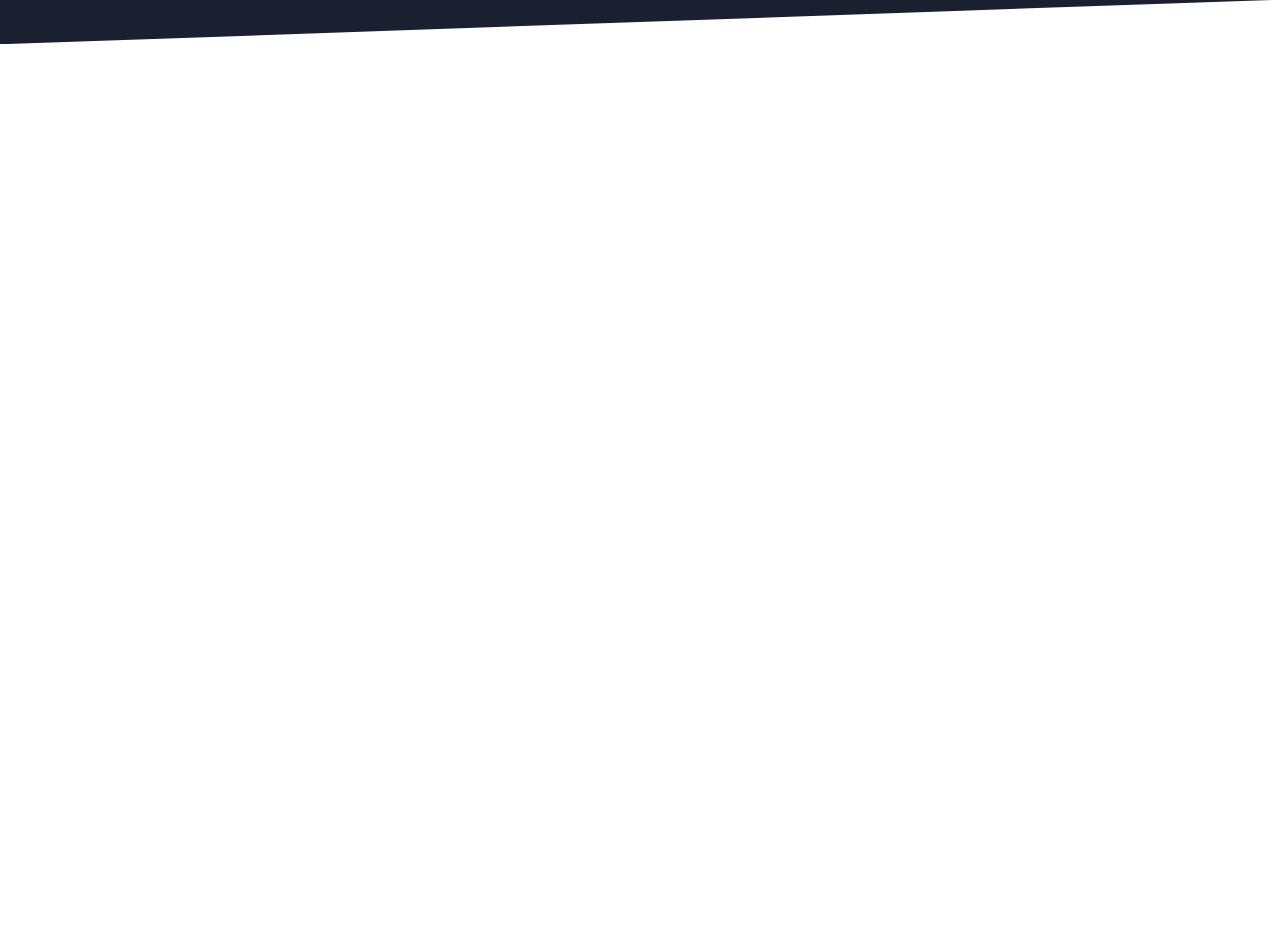
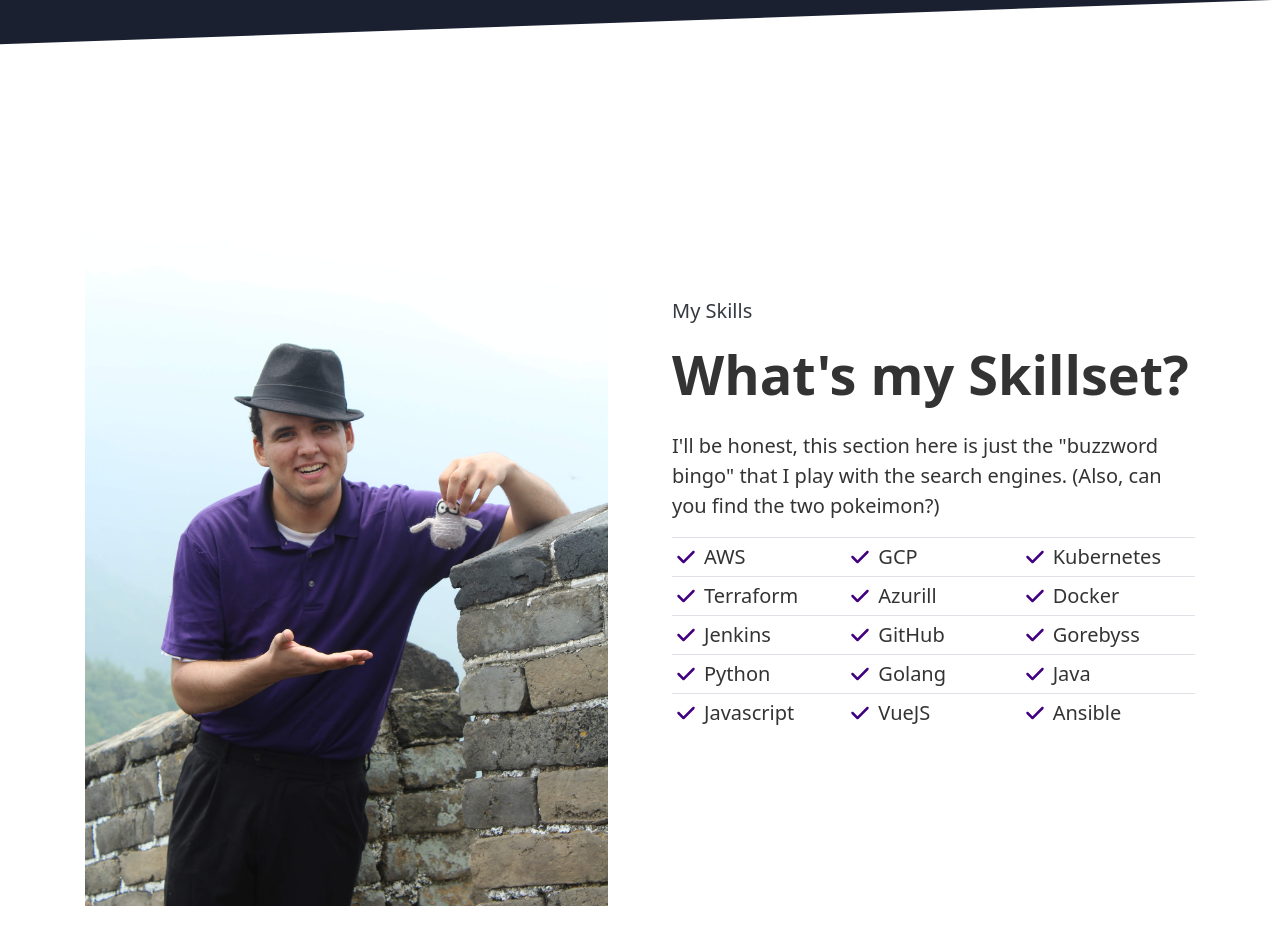
Before and after one commit to Muhammad-Rubel/aaronNBrock-portfolio, a SvelteKit app: page / in a window 1280 px wide. Shown: the part 6340-7284 px from the top of the page. Before the commit the page ends 6384 px from the top, so only its background shows below. Built offline with nearby package versions, Linux system fonts and the light colour scheme; a web font is replaced by a local one.

Commit message:
Skill section completed

```diff
--- /dev/null
+++ b/src/lib/components/Homepage/Skillset.svelte
@@ -0,0 +1,51 @@
+<script lang="ts">
+	import SkillImage from '$lib/assets/images/skill/skill_image.jpg';
+	import Check from '../Svg/Check.svelte';
+	const skills = [
+		'AWS',
+		'GCP',
+		'Kubernetes',
+		'Terraform',
+		'Azurill',
+		'Docker',
+		'Jenkins',
+		'GitHub',
+		'Gorebyss',
+		'Python',
+		'Golang',
+		'Java',
+		'Javascript',
+		'VueJS',
+		'Ansible'
+	];
+</script>
+
+<section id="skill" class="relative">
+	<div
+		class="container py-[50px] lg:py-[100px] lg:grid grid-cols-2 items-center gap-x-16 space-y-8 lg:space-y-0"
+	>
+		<div>
+			<img src={SkillImage} alt="" />
+		</div>
+
+		<div class="">
+			<span class="top-title">My Skills</span>
+			<h2 class="text-3xl md:text-[3.375rem] font-semibold leading-[1.2] mb-6">
+				What's my Skillset?
+			</h2>
+			<p class="mb-4 text-xl leading-normal">
+				I'll be honest, this section here is just the "buzzword bingo" that I play with the search
+				engines. (Also, can you find the two pokeimon?)
+			</p>
+
+			<div class="grid grid-cols-3">
+				{#each skills as skill}
+					<span class="flex justify-start items-center space-x-2 p-1 border-t border-[#dee2e6]">
+						<Check classNames="h-5 w-5 text-[#400080] fill-current" />
+						<span class="text-xl leading-normal">{skill}</span>
+					</span>
+				{/each}
+			</div>
+		</div>
+	</div>
+</section>
--- /dev/null
+++ b/src/lib/components/Svg/Check.svelte
@@ -0,0 +1,9 @@
+<script lang="ts">
+	export let classNames = '';
+</script>
+
+<svg xmlns="http://www.w3.org/2000/svg" viewBox="0 0 512 512" class={classNames}
+	><!--! Font Awesome Pro 6.3.0 by @fontawesome - https://fontawesome.com License - https://fontawesome.com/license (Commercial License) Copyright 2023 Fonticons, Inc. --><path
+		d="M470.6 105.4c12.5 12.5 12.5 32.8 0 45.3l-256 256c-12.5 12.5-32.8 12.5-45.3 0l-128-128c-12.5-12.5-12.5-32.8 0-45.3s32.8-12.5 45.3 0L192 338.7 425.4 105.4c12.5-12.5 32.8-12.5 45.3 0z"
+	/></svg
+>
--- a/src/routes/+page.svelte
+++ b/src/routes/+page.svelte
@@ -4,6 +4,7 @@
 	import Portfolio from '$lib/components/Homepage/Portfolio.svelte';
 	import Resume from '$lib/components/Homepage/Resume.svelte';
 	import Services from '$lib/components/Homepage/Services.svelte';
+	import Skillset from '$lib/components/Homepage/Skillset.svelte';
 </script>
 
 <Hero />
@@ -11,3 +12,4 @@
 <Services />
 <Portfolio />
 <Resume />
+<Skillset />
```
